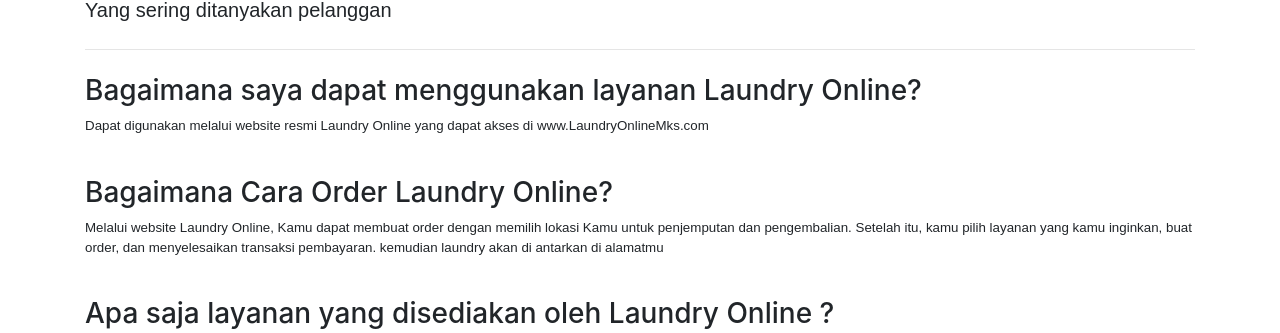
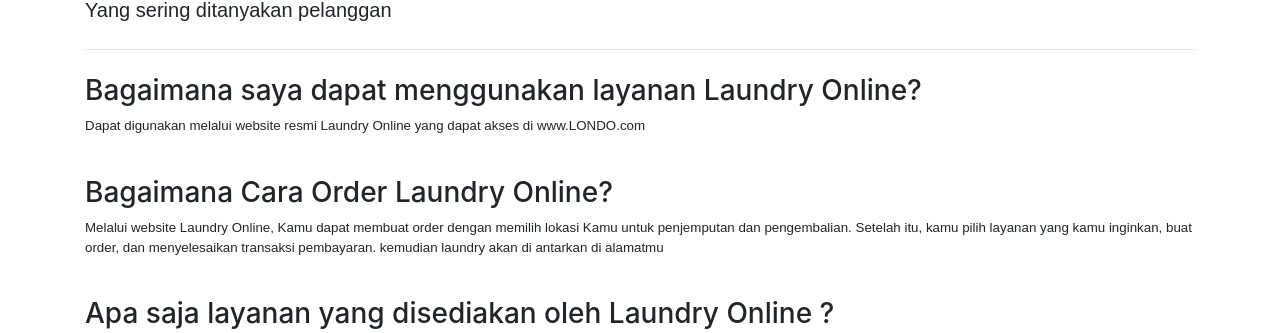
Before and after one commit to erixngrh26/LAUNDRYBLMFINAL, a PHP site: page / in a window 1280 px wide. Shown: the part 2519-2852 px from the top of the page. Run offline with PHP 8.4, Linux system fonts and the light colour scheme; data comes from the database, SQL or seed files in the repository; some libraries are stand-ins or nearby versions.

Commit message:
Update index.php

```diff
--- a/index.php
+++ b/index.php
@@ -173,7 +173,7 @@
             <p style="text-align:left;" class="lead">Yang sering ditanyakan pelanggan</p>
             <hr class="my-4">
             <h3>Bagaimana saya dapat menggunakan layanan Laundry Online?</h3>
-            <p> Dapat digunakan melalui website resmi Laundry Online yang dapat akses di www.LaundryOnlineMks.com</p>
+            <p> Dapat digunakan melalui website resmi Laundry Online yang dapat akses di www.LONDO.com</p>
                 <br>
             <h3> Bagaimana Cara Order Laundry Online?</h3>
             <p>Melalui website Laundry Online, Kamu dapat membuat order dengan memilih lokasi Kamu untuk
```
